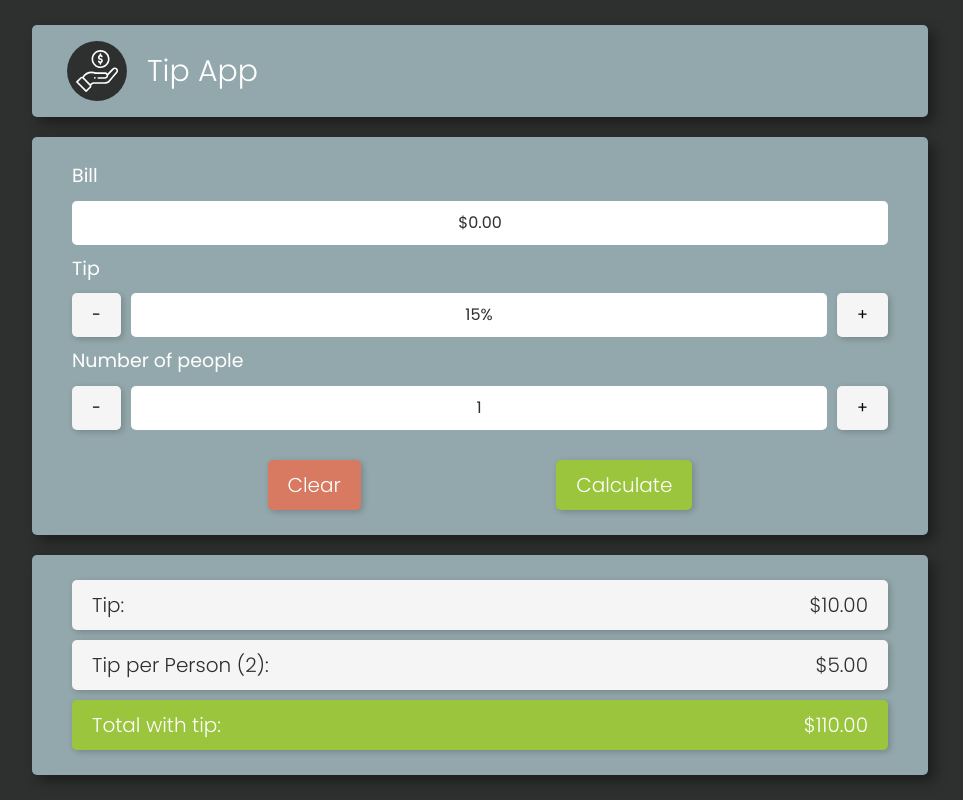
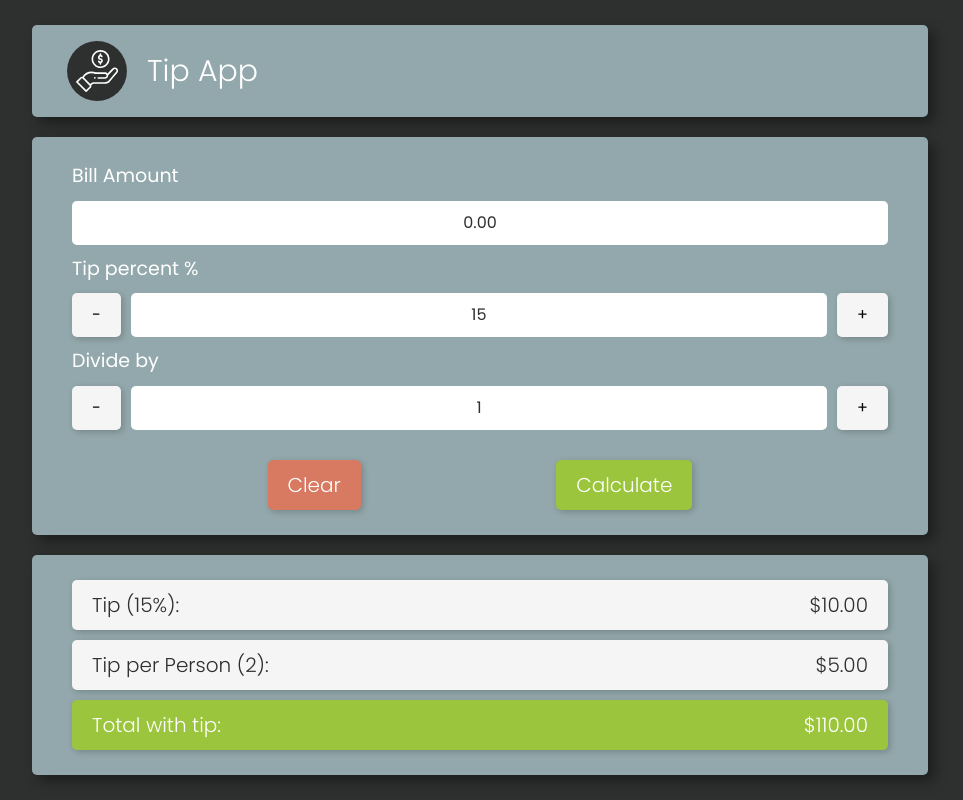
Before and after one commit to JaennPB/tip-app-simple, a React (Create React App) app: page / in a window 1280 px wide. Shown: the whole page, without its empty margins (160-1123 px from the left). Built offline with nearby package versions, Linux system fonts and the light colour scheme.

Commit message:
added redux

```diff
--- a/package.json
+++ b/package.json
@@ -3,11 +3,13 @@
   "version": "0.1.0",
   "private": true,
   "dependencies": {
+    "@reduxjs/toolkit": "^1.5.1",
     "@testing-library/jest-dom": "^5.12.0",
     "@testing-library/react": "^11.2.6",
     "@testing-library/user-event": "^12.8.3",
     "react": "^17.0.2",
     "react-dom": "^17.0.2",
+    "react-redux": "^7.2.4",
     "react-scripts": "4.0.3",
     "styled-components": "^5.3.0",
     "web-vitals": "^1.1.2"
--- a/public/index.html
+++ b/public/index.html
@@ -8,6 +8,11 @@
     <meta
       name="description"
       content="Web site created using create-react-app"
+    />
+    <link rel="preconnect" href="https://fonts.gstatic.com" />
+    <link
+      href="https://fonts.googleapis.com/css2?family=Poppins:wght@300;400&display=swap"
+      rel="stylesheet"
     />
     <!--
       manifest.json provides metadata used when your web app is installed on a
--- a/src/components/Button.js
+++ b/src/components/Button.js
@@ -22,7 +22,11 @@ const StyledButton = styled.button`
 `;
 
 const Button = (props) => {
-  return <StyledButton color={props.primary}>{props.children}</StyledButton>;
+  return (
+    <StyledButton color={props.primary} onClick={props.clicked}>
+      {props.children}
+    </StyledButton>
+  );
 };
 
 export default Button;
--- a/src/components/Inputs.js
+++ b/src/components/Inputs.js
@@ -1,4 +1,7 @@
 import styled from 'styled-components';
+import { useDispatch, useSelector } from 'react-redux';
+
+import { setBillData, setTipData, setDividedByData } from '../store/reducer';
 
 import ModifyButton from './ModifyButton';
 
@@ -21,6 +24,16 @@ const StyledInput = styled.input`
   outline: none;
   border: none;
   text-align: center;
+
+  &::-webkit-outer-spin-button,
+  &::-webkit-inner-spin-button {
+    -webkit-appearance: none;
+    margin: 0;
+  }
+
+  Firefox &[type='number'] {
+    -moz-appearance: textfield;
+  }
 `;
 
 const StyledInput2 = styled(StyledInput)`
@@ -34,29 +47,65 @@ const StyledDiv = styled.div`
 `;
 
 const Inputs = (props) => {
+  const dispatch = useDispatch();
+
+  const billValue = useSelector((state) => state.billAmount);
+  const tipValue = useSelector((state) => state.tipPercent);
+  const dividedByValue = useSelector((state) => state.dividedBy);
+
+  const sendBillData = (billAmount) => {
+    dispatch(setBillData(billAmount));
+  };
+
+  const sendTipData = (tipPercent) => {
+    dispatch(setTipData(tipPercent));
+  };
+
+  const sendDividedByData = (dividedBy) => {
+    dispatch(setDividedByData(dividedBy));
+  };
+
   return (
     <>
       <div>
-        <StyledLabel htmlFor="bill">Bill</StyledLabel>
-        <StyledInput type="text" id="bill" defaultValue="$0.00" />
+        <StyledLabel htmlFor="bill">Bill Amount</StyledLabel>
+        <StyledInput
+          type="number"
+          id="bill"
+          defaultValue="0.00"
+          // value={billValue}
+          onChange={(e) => sendBillData(e.target.value)}
+        />
       </div>
       <div>
         <StyledLabel htmlFor="tip" className="margin">
-          Tip
+          Tip percent %
         </StyledLabel>
         <StyledDiv>
           <ModifyButton>-</ModifyButton>
-          <StyledInput2 type="text" id="tip" defaultValue="15%" />
+          <StyledInput2
+            type="number"
+            id="tip"
+            defaultValue="15"
+            // value={tipValue}
+            onChange={(e) => sendTipData(e.target.value)}
+          />
           <ModifyButton>+</ModifyButton>
         </StyledDiv>
       </div>
       <div>
         <StyledLabel htmlFor="people" className="margin">
-          Number of people
+          Divide by
         </StyledLabel>
         <StyledDiv>
           <ModifyButton>-</ModifyButton>
-          <StyledInput2 type="text" id="people" defaultValue="1" />
+          <StyledInput2
+            type="number"
+            id="people"
+            defaultValue="1"
+            // value={dividedByValue}
+            onChange={(e) => sendDividedByData(e.target.value)}
+          />
           <ModifyButton>+</ModifyButton>
         </StyledDiv>
       </div>
--- a/src/containers/InputSection/InputSection.js
+++ b/src/containers/InputSection/InputSection.js
@@ -1,4 +1,7 @@
 import styled, { css } from 'styled-components';
+import { useDispatch } from 'react-redux';
+
+import { calculateBill } from '../../store/reducer';
 
 import Inputs from '../../components/Inputs';
 import Button from '../../components/Button';
@@ -19,6 +22,12 @@ const StyledInputSection = styled.div`
 `;
 
 const InputSection = (props) => {
+  const dispatch = useDispatch();
+
+  const calculateHandler = () => {
+    dispatch(calculateBill());
+  };
+
   return (
     <>
       <StyledInputSection>
@@ -26,7 +35,9 @@ const InputSection = (props) => {
       </StyledInputSection>
       <StyledInputSection className="margin" buttonSection>
         <Button>Clear</Button>
-        <Button primary="true">Calculate</Button>
+        <Button primary="true" clicked={calculateHandler}>
+          Calculate
+        </Button>
       </StyledInputSection>
     </>
   );
--- a/src/containers/OutputSection/OutputSection.js
+++ b/src/containers/OutputSection/OutputSection.js
@@ -26,7 +26,7 @@ const OutputSection = (props) => {
   return (
     <StyledOutputSection>
       <StyledResult>
-        Tip: <span>$10.00</span>
+        Tip (15%): <span>$10.00</span>
       </StyledResult>
       <StyledResult>
         Tip per Person (2): <span>$5.00</span>
--- a/src/index.js
+++ b/src/index.js
@@ -1,16 +1,19 @@
 import React from 'react';
 import ReactDOM from 'react-dom';
+import { ThemeProvider } from 'styled-components';
+import { Provider } from 'react-redux';
 
 import GobalStyles from './theme/GlobalStyles';
-import { ThemeProvider } from 'styled-components';
-
 import App from './App';
 import Theme from './theme/Theme';
+import store from './store/index';
 
 ReactDOM.render(
   <ThemeProvider theme={Theme}>
-    <GobalStyles />
-    <App />
+    <Provider store={store}>
+      <GobalStyles />
+      <App />
+    </Provider>
   </ThemeProvider>,
   document.getElementById('root')
 );
--- /dev/null
+++ b/src/store/index.js
@@ -0,0 +1,9 @@
+import { configureStore } from '@reduxjs/toolkit';
+
+import reducer from './reducer';
+
+const store = configureStore({
+  reducer: reducer,
+});
+
+export default store;
--- /dev/null
+++ b/src/store/reducer.js
@@ -0,0 +1,30 @@
+import { createReducer, createAction } from '@reduxjs/toolkit';
+
+export const setBillData = createAction('tip/setBillData');
+export const setTipData = createAction('tip/setTipData');
+export const setDividedByData = createAction('tip/setDividedByData');
+export const calculateBill = createAction('tip/calculate');
+
+const initalState = {
+  billAmount: 0,
+  tipPercent: 15,
+  dividedBy: 1,
+  tip: 0,
+  tipPerPerson: 0,
+  totalWithTip: 0,
+};
+
+const reducer = createReducer(initalState, (builder) => {
+  builder.addCase(setBillData, (state, action) => {
+    state.billAmount = Number(action.payload);
+  });
+  builder.addCase(setTipData, (state, action) => {
+    state.tipPercent = Number(action.payload);
+  });
+  builder.addCase(setDividedByData, (state, action) => {
+    state.dividedBy = Number(action.payload);
+  });
+  builder.addCase(calculateBill, (state, action) => {});
+});
+
+export default reducer;
--- a/src/theme/GlobalStyles.js
+++ b/src/theme/GlobalStyles.js
@@ -1,8 +1,6 @@
 import { createGlobalStyle } from 'styled-components';
 
 const GobalStyles = createGlobalStyle`
-@import url("https://fonts.googleapis.com/css2?family=Poppins:wght@100;300;400&display=swap");
-
 /* Setting 1rem = 10px */
 html {
   font-family: "Poppins", sans-serif;
```
Also changed, not shown: public/manifest.json, steps.txt, 1 other file (tests, documents, lock files or other folders).
